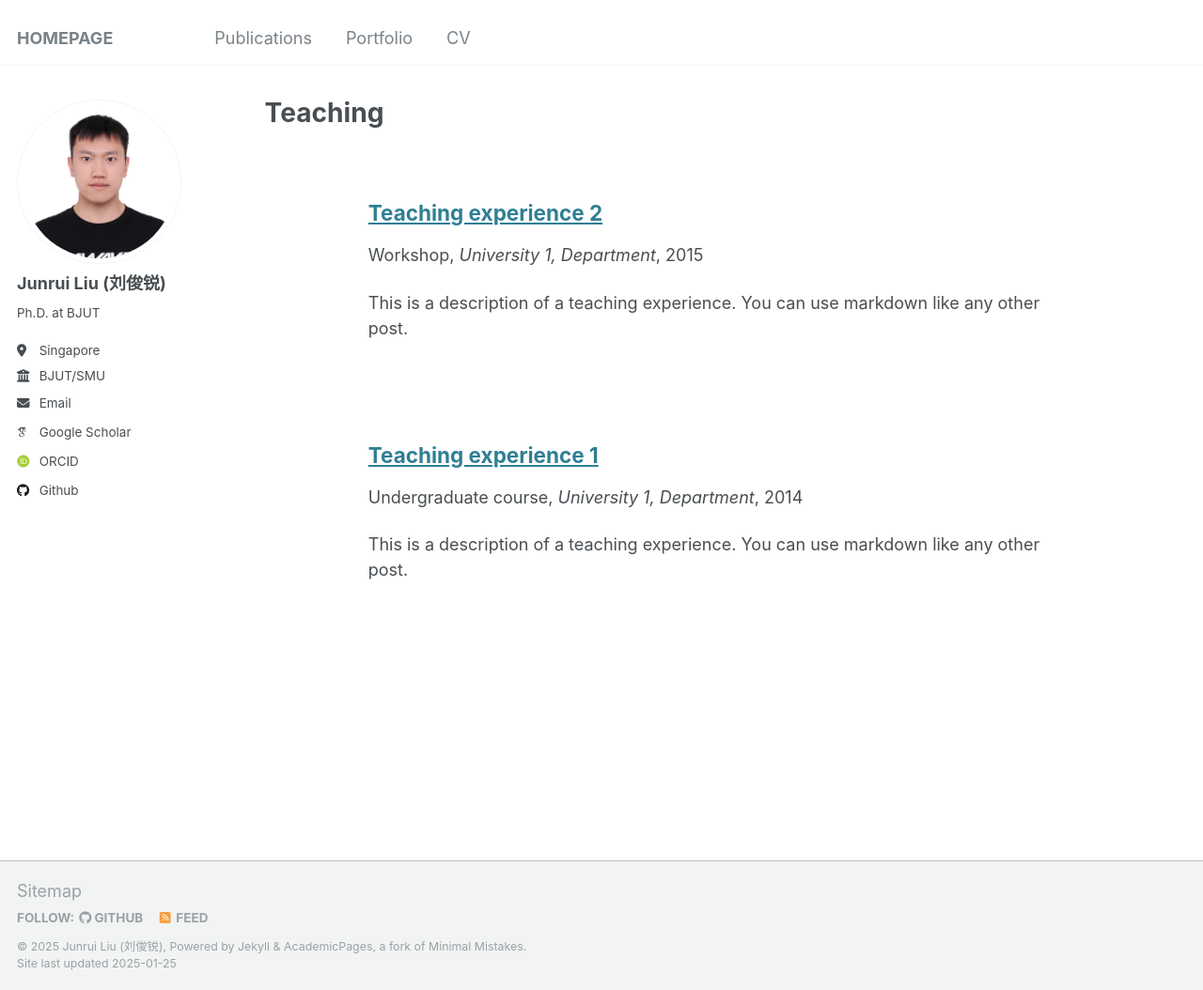
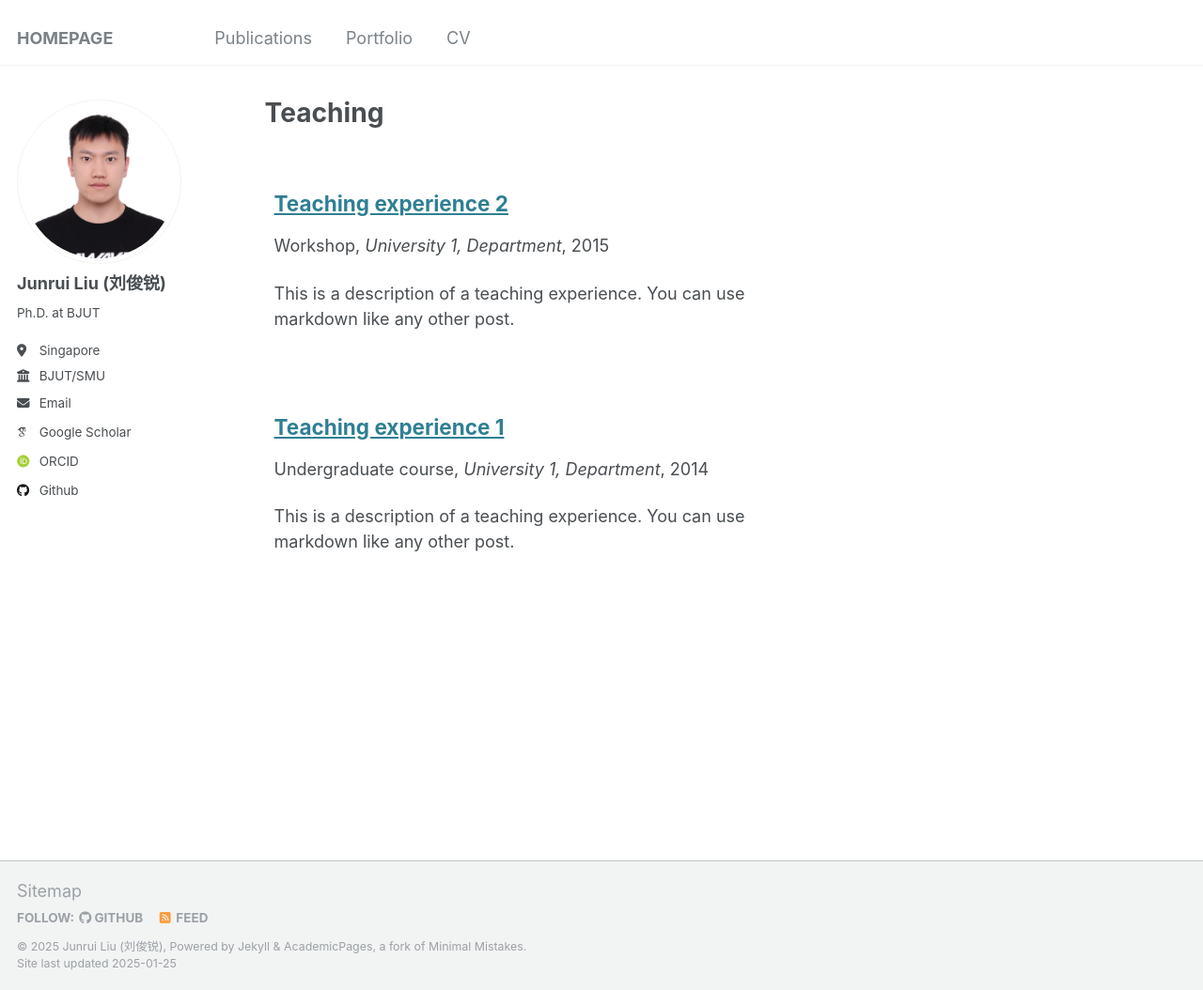
Before and after one commit to dianziliu/dianziliu.github.io, a Jekyll site: the page built from _pages/teaching.html, in a window 1280 px wide and 1054 px high. Shown: the whole window at 94% size. Built offline with Jekyll 4.4.1, drawn with Linux system fonts in a browser that asks for light colours; some web fonts are replaced.

Commit message:
change archive

```diff
--- a/_includes/archive-single.html
+++ b/_includes/archive-single.html
@@ -12,8 +12,8 @@
   {% assign title = post.title %}
 {% endif %}
 
-<div class="{{ include.type | default: "list" }}__item" style="max-width: 800px; margin: 0 auto; padding: 10px;">
-  <article class="archive__item" itemscope itemtype="http://schema.org/CreativeWork" style="max-width: 800px; margin: 0 auto; padding: 10px;">
+<div class="{{ include.type | default: "list" }}__item" style="max-width: 1200px; margin: 0 auto;">
+  <article class="archive__item" itemscope itemtype="http://schema.org/CreativeWork" style="max-width: 1000px; margin: 0 auto; padding: 10px;">
     {% if include.type == "grid" and teaser %}
       <div class="archive__item-teaser">
         <img src=
```
